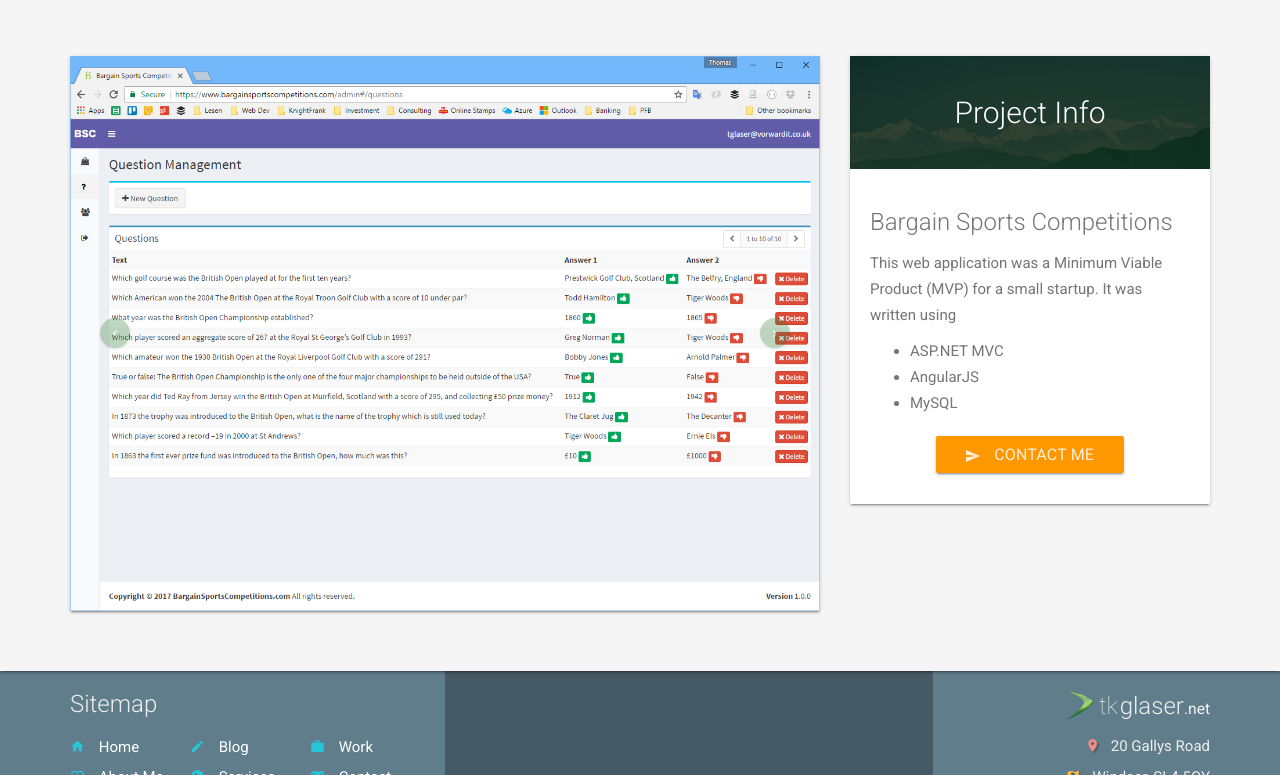
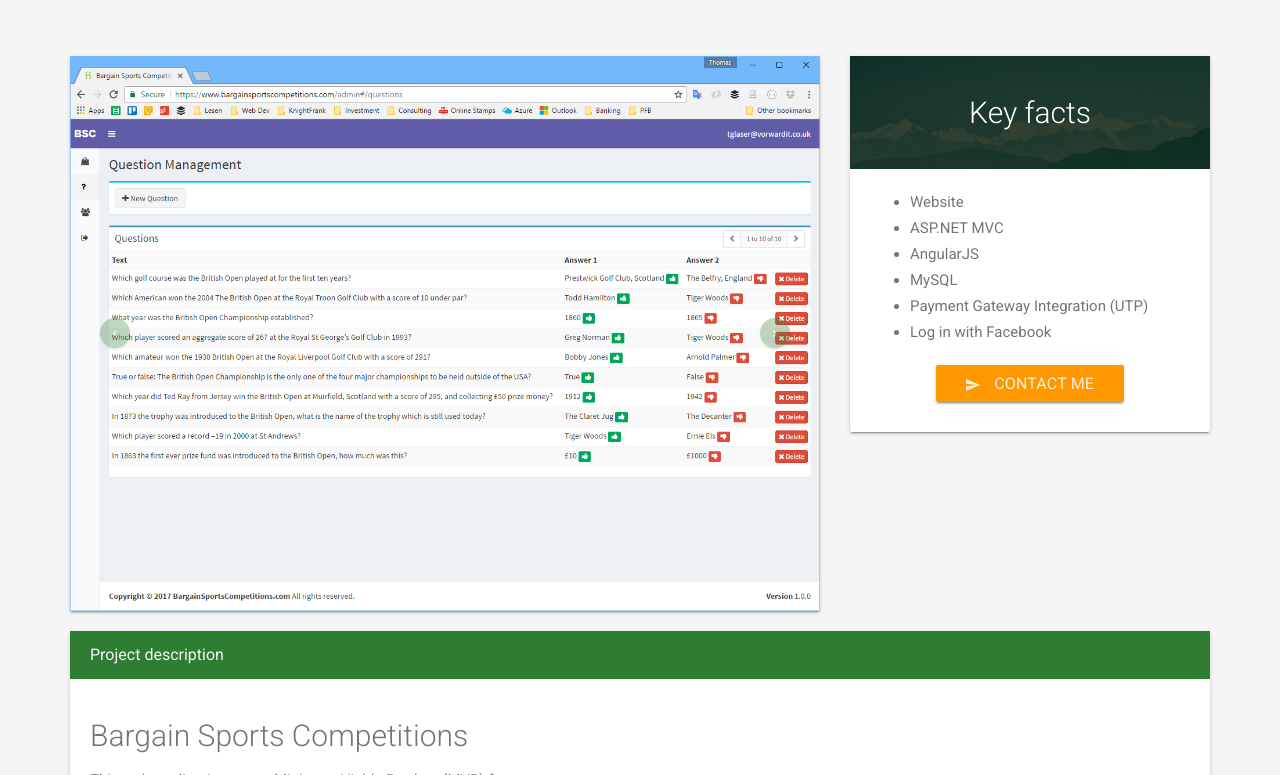
Before and after one commit to tkglaser/tkglaser.github.io, a Jekyll site: the page built from content/projects/bsc/page.md, in a window 1280 px wide and 900 px high, scrolled down 230 px, cut to the strip 125-900 px from the top of the window. Built offline with Jekyll 4.4.1, drawn with Linux system fonts in a browser that asks for light colours; some of the changed text lies outside the part shown.

Commit message:
Expanded case studies

```diff
--- a/_layouts/project-page.html
+++ b/_layouts/project-page.html
@@ -49,14 +49,19 @@
     {% endif %}
 
           </div>
+        {% if page.keyfacts %}
+
           <div class="col-md-4">
             <div class="card">
               <div class="ms-hero-bg-primary ms-hero-img-mountain">
-                <h2 class="text-center no-m pt-4 pb-4 color-white index-1">Project Info</h2>
+                <h2 class="text-center no-m pt-4 pb-4 color-white index-1">Key facts</h2>
               </div>
               <div class="card-block">
-                  {{ content }}
-
+                <ul>
+                {% for fact in page.keyfacts %}
+                  <li>{{fact}}</li>
+                {% endfor %}
+                </ul>
                 <div class="text-center">
                   <a href="{{ site.baseUrl }}{% link content/contact.html %}" class="btn btn-raised btn-lg btn-warning btn-lg animated flipInX animation-delay-10">
                     <i class="zmdi zmdi-mail-send"></i> Contact me
@@ -65,5 +70,24 @@
               </div>
             </div>
           </div>
+        {% endif %}
+        </div>
+      <div class="row">
+      <div class="col-md-12">
+        <div class="card card-primary">
+          <div class="card-header">
+            <h3 class="card-title">Project description</h2>
+          </div>
+          <div class="card-block">
+            {{ content }}
+
+            <div class="text-center">
+              <a href="{{ site.baseUrl }}{% link content/contact.html %}" class="btn btn-raised btn-lg btn-warning btn-lg animated flipInX animation-delay-10">
+                <i class="zmdi zmdi-mail-send"></i> Contact me
+              </a>
+            </div>
+          </div>
         </div>
       </div>
+    </div>
+  </div>
--- a/content/projects/bsc/card.html
+++ b/content/projects/bsc/card.html
@@ -1,5 +1,5 @@
 {% include project-card-start.html title="Bargain Sports Competitions" path="bsc" image="/assets/images/BSC1.png" %}
 
-This web application was a Minimum Viable Product (MVP) for a small startup.
+This web application was a Minimum Viable Product (MVP) for a startup.
 
 {% include project-card-end.html path="bsc" %}
--- a/content/projects/bsc/page.md
+++ b/content/projects/bsc/page.md
@@ -8,10 +8,24 @@
 - /assets/images/BSC1.png
 - /assets/images/BSC2.png
 - /assets/images/BSC3.png
----
-###  Bargain Sports Competitions
-This web application was a Minimum Viable Product (MVP) for a small startup.
-It was written using
+keyfacts:
+- Website
 - ASP.NET MVC
 - AngularJS
 - MySQL
+- Payment Gateway Integration (UTP)
+- Log in with Facebook
+---
+##  Bargain Sports Competitions
+This web application was a Minimum Viable Product (MVP) for a startup.
+
+### Functionality
+On the web site the user is offered various competitions to take part in. Taking part means buying an amount of tickets. All tickets are numbered, a server side locking mechanism ensures that every ticket can only be sold once. To acheive this, once the user adds a ticket to the shopping cart, it is locked for fifteen minutes. If no payment is made within that time, the ticket is released and becomes available again.
+
+The is an admin system that allows adding competitions and setting the winning ticket number. It also shows various financial stats.
+
+### My contribution
+I have written the entire application from database design all the way to the front end.
+
+### Project duration
+This project was completed within two weeks.
```
Also changed, not shown: content/projects/knightfrank/page.md (+16 -7 lines), content/projects/microguide/page.md (+15 -5 lines).
